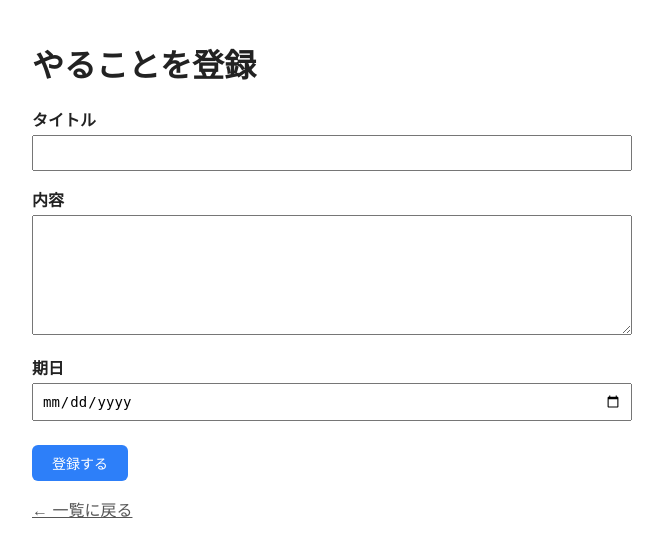
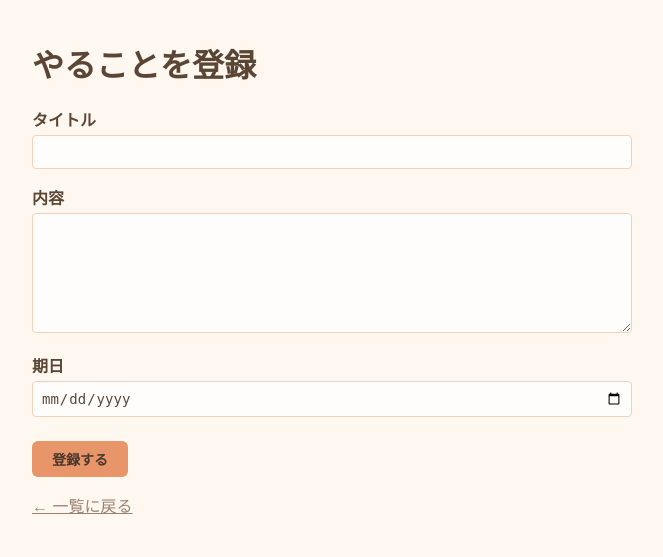
Before and after one commit to tyz8gmtwm8-sudo/todoapp, a Flask app: page /new in a window 1280 px wide. Shown: the top 557 px of the page, without its empty margins (308-971 px from the left). Run offline with Flask 3, Linux system fonts and the light colour scheme.

Commit message:
配色を暖色系パステル(テラコッタ&ピーチ)に変更
Co-Authored-By: Claude Sonnet 5 <noreply@anthropic.com>

```diff
--- a/templates/form.html
+++ b/templates/form.html
@@ -9,7 +9,8 @@
             max-width: 600px;
             margin: 40px auto;
             padding: 0 16px;
-            color: #222;
+            color: #5b4636;
+            background: #fff8f0;
         }
         label {
             display: block;
@@ -24,6 +25,10 @@
             padding: 8px;
             box-sizing: border-box;
             font-size: 14px;
+            border: 1px solid #f0d3ba;
+            border-radius: 4px;
+            background: #fffdfb;
+            color: #5b4636;
         }
         textarea {
             height: 120px;
@@ -33,17 +38,18 @@
         }
         button {
             padding: 8px 20px;
-            background: #2d7ff9;
-            color: white;
+            background: #e8956a;
+            color: #4a372e;
             border: none;
             border-radius: 6px;
             font-size: 14px;
+            font-weight: bold;
             cursor: pointer;
         }
         .back-link {
             display: inline-block;
             margin-top: 16px;
-            color: #555;
+            color: #9c8170;
         }
     </style>
 </head>
```
Also changed, not shown: templates/index.html (+15 -9 lines).
